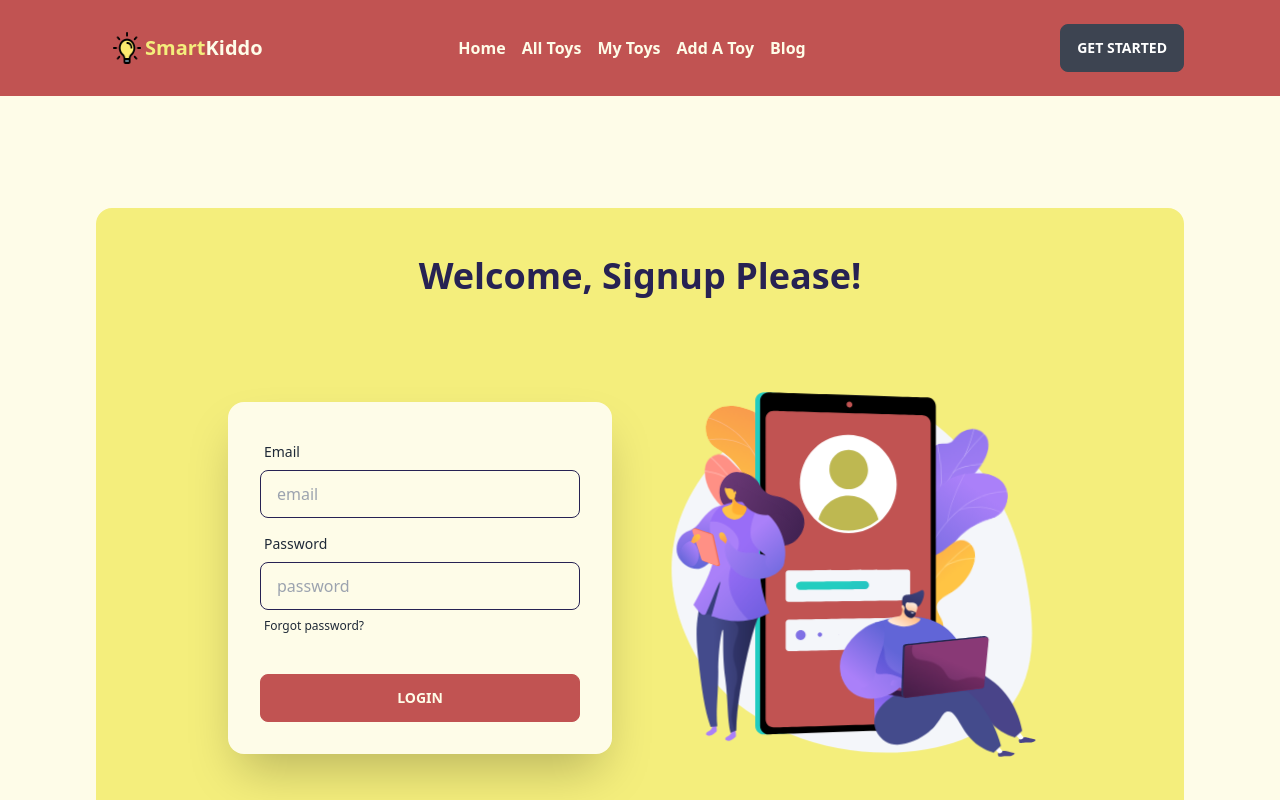
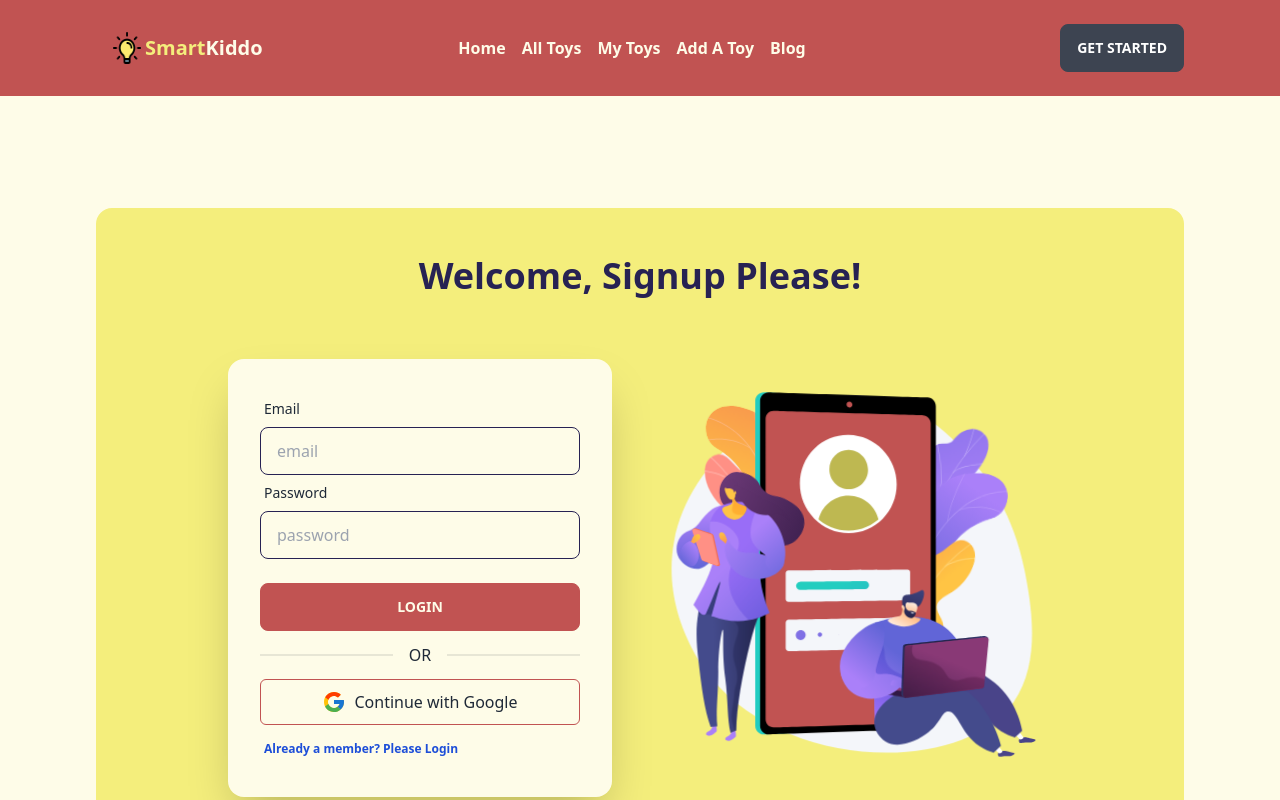
Before and after one commit to Salman-165324/smart-kiddo-toy-market-place-client, a React (Vite) app: page /signup in a window 1280 px wide. Shown: the top 800 px of the page. Built offline with nearby package versions, Linux system fonts and the light colour scheme.

Commit message:
Added google Signup btn and reusable primary btn

```diff
--- a/src/Components/Pages/SignupPage/Signup.jsx
+++ b/src/Components/Pages/SignupPage/Signup.jsx
@@ -1,8 +1,15 @@
-import React from 'react';
+import React, { useState } from 'react';
 import signupAnimation from '../../../assets/signupAnimation.json';
 import Lottie from "lottie-react";
+import { Link } from 'react-router-dom';
+import { FcGoogle } from 'react-icons/fc';
+
 
 const Signup = () => {
+
+    const [errorText, setErrorText] = useState('');
+
+
 
     return (
         <div className='primary-container'>
@@ -14,24 +21,33 @@ const Signup = () => {
                     </div>
                     <div className="card flex-shrink-0 bg-neutral1 w-full max-w-sm shadow-2xl mb-10 lg:mb-0 ">
                         <div className="card-body">
+                            <form >
                                 <div className="form-control">
                                     <label className="label">
                                         <span className="label-text">Email</span>
                                     </label>
-                                <input type="text " placeholder="email" className="input bg-neutral1 input-bordered border-[#272253]" />
+                                    <input type="email " placeholder="email" name="email" className="input bg-neutral1 input-bordered border-[#272253]" />
                                 </div>
                                 <div className="form-control">
                                     <label className="label">
                                         <span className="label-text">Password</span>
                                     </label>
-                                <input type="text" placeholder="password" className="input bg-neutral1 input-bordered border-[#272253]" />
-                                <label className="label">
-                                    <a href="#" className="label-text-alt link link-hover">Forgot password?</a>
-                                </label>
+                                    <input name='password' type="password" placeholder="password" className="input bg-neutral1 input-bordered border-[#272253]" />
+
                                 </div>
                                 <div className="form-control mt-6">
-                                <button className="btn btn-primary hover:bg-[#a83b39] hover:border-[#d9b03d] border-[#c15352] bg-accent text-neutral1">Login</button>
+                                    <button className="primary-button">Login</button>
                                 </div>
+                                <div className="divider">OR</div>
+                                <div className='flex gap-2 items-center justify-center px-4 py-2.5 border border-accent rounded-md'>
+                                    <FcGoogle style={{ color: 'red' }} className='text-2xl' />
+                                    <p className='grow-0'>Continue with Google</p>
+                                </div>
+                            </form>
+                            <label className="label">
+                                <Link href="#" className="label-text-alt link link-hover font-semibold text-blue-700">Already a member? Please Login</Link>
+
+                            </label>
                         </div>
                     </div>
                 </div>
--- a/src/index.css
+++ b/src/index.css
@@ -14,3 +14,7 @@
 .accent-text-color{
     @apply text-[#272253]
 }
+
+.primary-button{
+    @apply btn btn-primary hover:bg-[#a83b39] hover:border-[#d9b03d] border-[#c15352] bg-accent text-neutral1
+}
```
Lines whose indentation alone changed are shown as unchanged.
